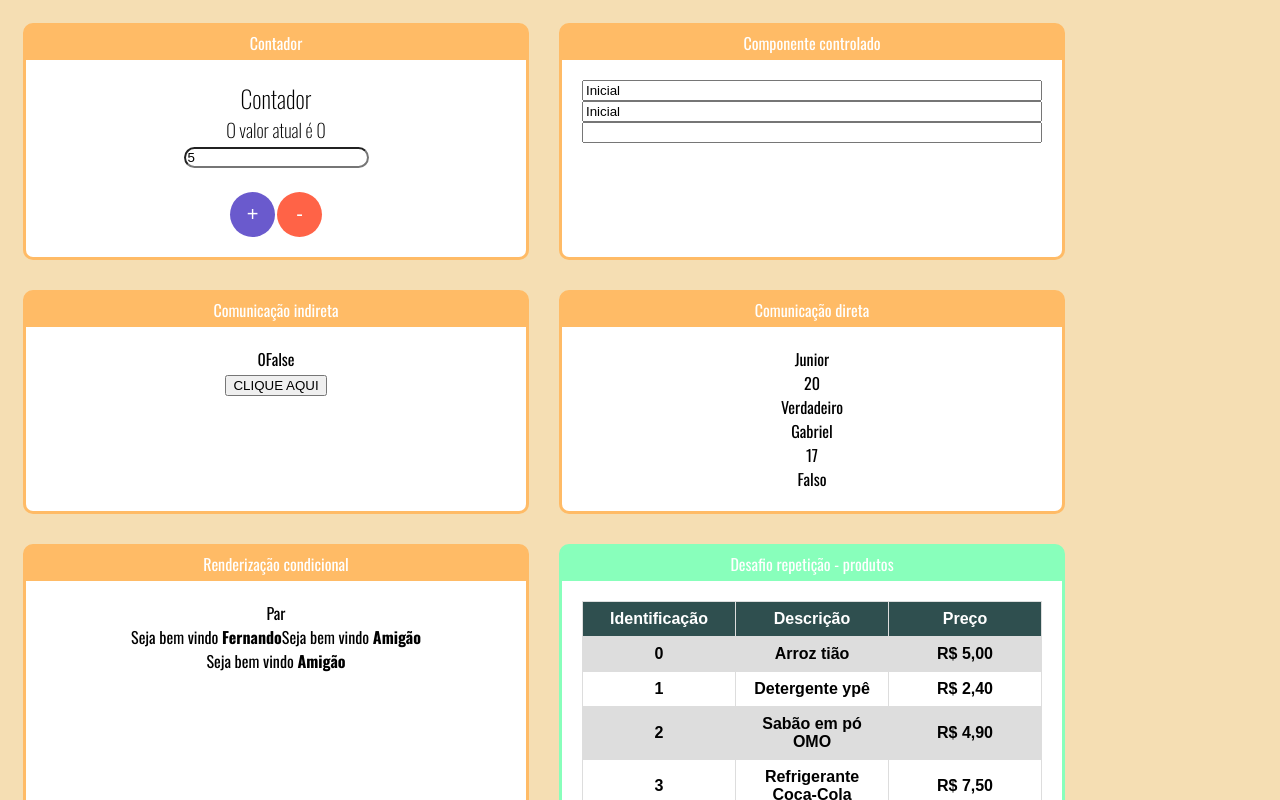
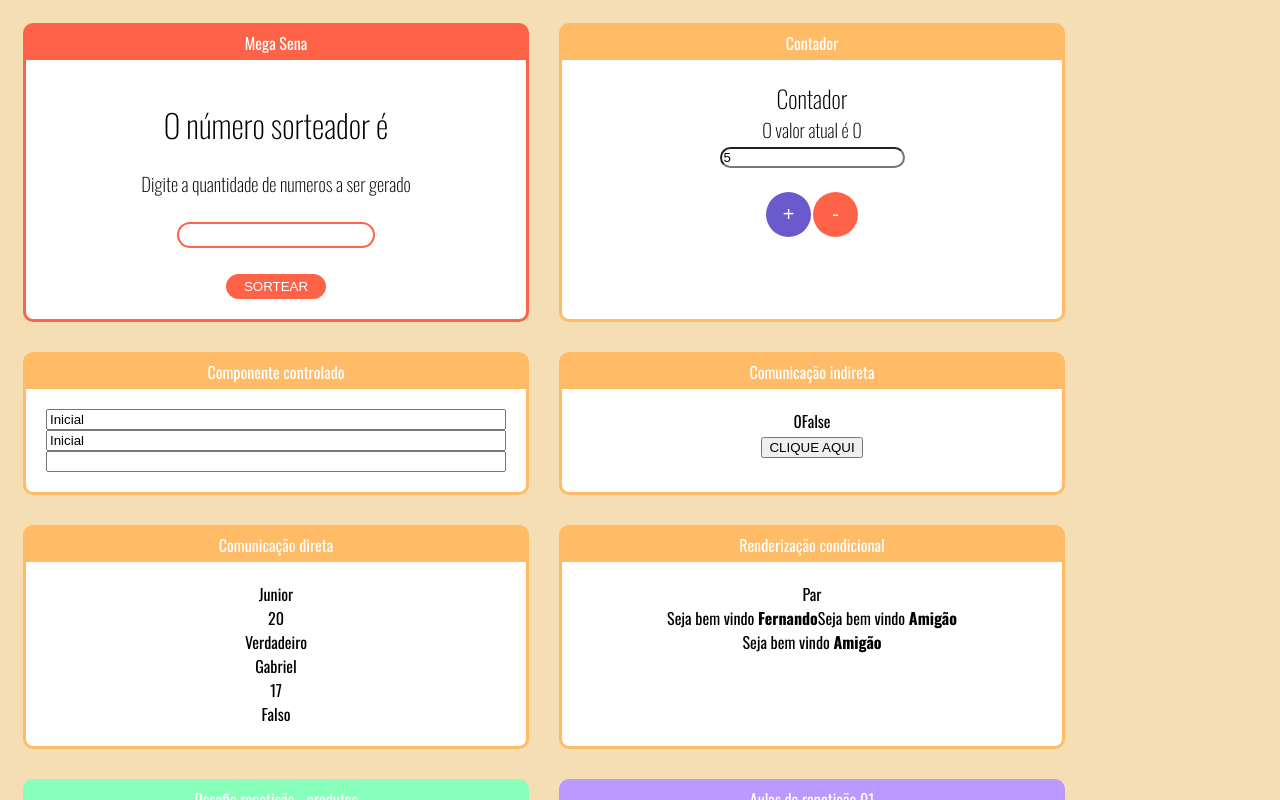
Before and after one commit to viniciusfdasilva/curso-react, a React (Create React App) app in the folder projeto_1/fundamentos-react/: page / in a window 1280 px wide. Shown: the top 800 px of the page. Built offline with nearby package versions, Linux system fonts and the light colour scheme.

Commit message:
Sessão 2 - 40

```diff
--- a/projeto_1/fundamentos-react/src/components/basicos/App.jsx
+++ b/projeto_1/fundamentos-react/src/components/App.jsx
@@ -1,25 +1,31 @@
 /* eslint-disable import/no-anonymous-default-export */
 import React from 'react';
-import ComParametro from './ComParametro'
-import Fragmento from './Fragmento'
-import Aleatorio from './Aleatorio'
-import Card from '../layout/Card'
-import '../../index.css'
-import '../../App.css'
-import Familia from './Familia'
-import DiretaPai from './../comunicacao/Diretapai'
-import FamiliaMembro from './FamiliaMembro';
-import ListaAlunos from './ListaAlunos';
-import Produtos from '../repeticoes/Produtos';
-import Parouimpar from '../condicional/Parouimpar';
-import Usuarioinfo from '../condicional/Usuarioinfo'
-import IndiretaPai from './../comunicacao/IndiretaPai'
-import Input from './../formulario/Input'
-import Contador from './../contador/Contador'
+import ComParametro from './basicos/ComParametro'
+import Fragmento from './basicos/Fragmento'
+import Aleatorio from './basicos/Aleatorio'
+import Card from './layout/Card'
+import '../index.css'
+import '../App.css'
+import Familia from './basicos/Familia'
+import DiretaPai from './comunicacao/Diretapai'
+import FamiliaMembro from './basicos/FamiliaMembro';
+import ListaAlunos from './basicos/ListaAlunos';
+import Produtos from './repeticoes/Produtos';
+import Parouimpar from './condicional/Parouimpar';
+import Usuarioinfo from './condicional/Usuarioinfo'
+import IndiretaPai from './comunicacao/IndiretaPai'
+import Input from './formulario/Input'
+import Contador from './contador/Contador'
+import Mega from './mega/Mega'
 
 export default _ =>
     <div className='app'>
         <div className='cards'>
+
+            <Card titulo='Mega Sena' color='tomato'>
+                <Mega/>
+            </Card>
+
             <Card titulo='Contador' color='#fb6'>
                 <Contador numero={0}/>
             </Card>
--- /dev/null
+++ b/projeto_1/fundamentos-react/src/components/mega/Button.jsx
@@ -0,0 +1,9 @@
+import React from "react"
+
+const button = (props) => {
+    return(
+        <button className="butao" className="button-sorteador" onClick={props.click}>SORTEAR</button>
+    );
+}
+
+export default button
--- /dev/null
+++ b/projeto_1/fundamentos-react/src/components/mega/Display.jsx
@@ -0,0 +1,13 @@
+import React from "react";
+
+const mega = (props) =>{
+
+    return(
+        <div>
+            <h1>O número sorteador é {props.numero}</h1>
+            <h3>Digite a quantidade de numeros a ser gerado</h3>
+        </div>
+    );
+}
+
+export default mega
--- /dev/null
+++ b/projeto_1/fundamentos-react/src/components/mega/Input.jsx
@@ -0,0 +1,9 @@
+import React from "react"
+
+const input = () => {
+    return(
+        <input type="number" className="input-sorteador"/>
+    );
+}
+
+export default input
--- /dev/null
+++ b/projeto_1/fundamentos-react/src/components/mega/Mega.jsx
@@ -0,0 +1,46 @@
+import React,{Component} from "react";
+import Display from "./Display"
+import Input from "./Input"
+import Button from "./Button"
+import "./mega.css"
+
+class Mega extends Component{
+    constructor(props){
+        super(props)
+
+        this.state = {
+            numero: props.numero || 2,
+            numeros: []
+        }
+
+        this.render(props)
+    }
+
+    sortear = () =>{
+        for(var i = 0; i < this.state.numero; i++)
+        {
+            var number = Math.floor(Math.random() * 60)
+            while(this.state.numeros.indexOf(number) >= 0){
+                number = Math.floor(Math.random() * 60)
+            }
+            this.state.numeros.push(number)
+        }
+        console.log(parseInt(Math.random() * this.state.numero))
+        return this.state.numeros[parseInt(Math.random() * this.state.numero)]
+    }
+
+    render = (props) =>{
+
+        return(
+            <div>
+                <Display/><br/>
+                <Input/><br/><br/>
+                <Button click={this.sortear}/>
+            </div>
+        );
+    }
+}
+
+
+
+export default Mega
--- /dev/null
+++ b/projeto_1/fundamentos-react/src/components/mega/mega.css
@@ -0,0 +1,19 @@
+.input-sorteador{
+    border-radius: 30px;
+    border-width: 2px;
+    border-style: solid;
+    border-color: tomato;
+    width: 190px;
+    height: 20px;
+}
+
+.button-sorteador{
+    border-radius: 30px;
+    background-color: tomato;
+    border-width: 2px;
+    color: white;
+    border-style: solid;
+    border-color: tomato;
+    width: 100px;
+    height: 25px;
+}
--- a/projeto_1/fundamentos-react/src/index.js
+++ b/projeto_1/fundamentos-react/src/index.js
@@ -1,6 +1,6 @@
 import React from 'react'
 import ReactDOM from 'react-dom'
-import App from './components/basicos/App'
+import App from './components/App'
 
 
 ReactDOM.render(
```
